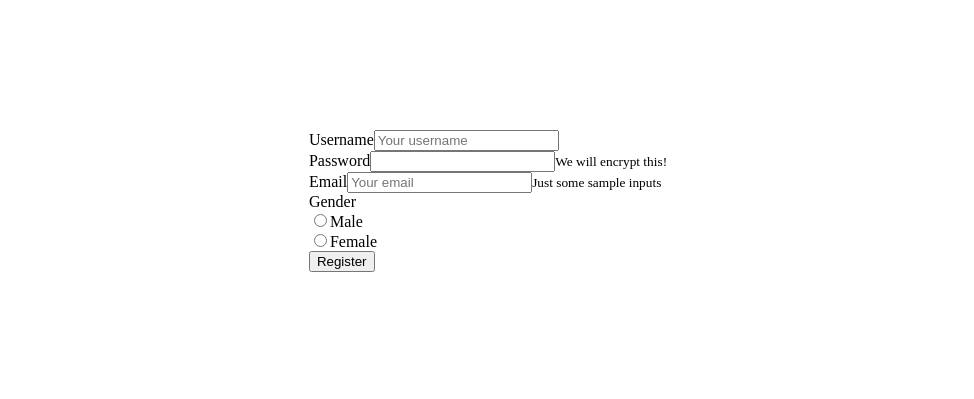
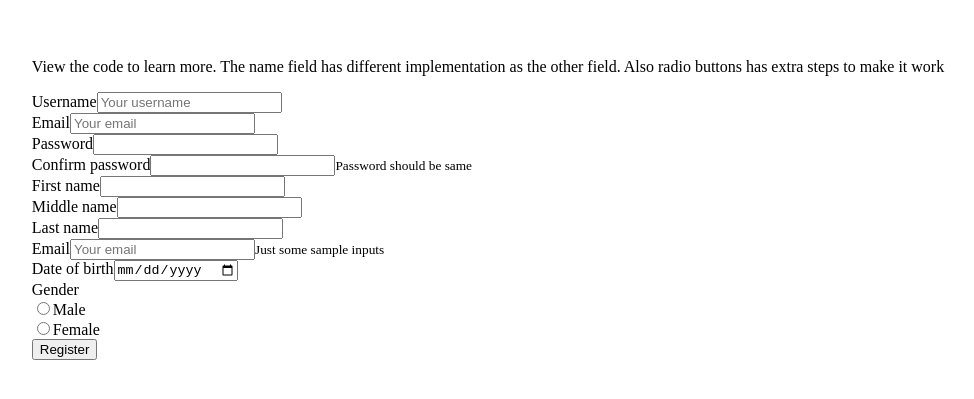
Before and after one commit to jamols09/next-practice, a Next.js app: page /form in a window 1280 px wide. Shown: the part 207-606 px from the top of the page, without its empty margins (152-1126 px from the left). Built offline with nearby package versions, Linux system fonts and the light colour scheme.

Commit message:
Added Inputs & password validation

```diff
--- a/components/FormPage.js
+++ b/components/FormPage.js
@@ -1,35 +1,132 @@
 import { Form, Button, Col, Row } from 'react-bootstrap'
-import { useState } from 'react'
+import { useState, useEffect } from 'react'
+import axios from 'axios'
 
 function FormPage() {
-    const [rsex, setSex] = useState({ sex: "" })
-    console.log(rsex, "useState")
-    const { sex } = rsex
+    const [data, setData] = useState({
+        username: '',
+        password: '',
+        email: '',
+        sex: '',
+        first_name: '',
+        middle_name: '',
+        last_name: '',
+        birth: '',
+    })
+    const { sex } = data
 
+    const [validpass, setPass] = useState({ password: '', confirm_password: '', isValid : false})
+    useEffect(() => {
+        console.log(validpass)
+    }, [validpass])
+
+    //you cannot log immidiately on useState since useState is asynchronous
+    //therefore console.log will execute even if its after setting on useState's function
+    // console.log(rsex, "oldValue?")
     const selS = (e) => {
         setSex(oldVal => ({
             ...oldVal,
             sex: e.target.value
         }))
-        //you cannot log immidiately on useState since useState is asynchronous
-        //therefore console.log will execute even if its after setting on useState's function
-        // console.log(rsex, "oldValue?")
     }
 
+    const handleInput = (input,e) => {
+        // sample
+        // const key = "123"
+        // const obj = {
+        //     [key] : [key]
+        // }
+
+        setData((prevData) => {
+            return {
+                ...prevData,
+                [input]: e.target.value //[input] means "take whatever string value is in input, and use it as the key here"
+            }
+        })
+   }
+
+    const passValidation = (input,e) => {
+
+        setPass(prevPass => ({
+            ...prevPass,
+            [input]: e.target.value
+        }))
+
+        if(validpass.confirm_password) {
+            if(validpass.password === validpass.confirm_password) {
+                setPass(prevState => ({
+                    ...prevState,
+                    isValid: true
+                }))
+            }
+        } else {
+
+        }
+    }
+
+    const handleSubmit = async (e) => {
+        e.preventDefault()
+        try {
+            const result = await axios.post('http://nextserver.test/api/users', data)
+            console.log(result, "Result")
+        } catch (error) {
+            console.log(error)
+        }
+    }
+
+
+
+
    return (
-    <Form>
+
+    <Form onSubmit={handleSubmit}>
+        <p>View the code to learn more. The name field has different implementation as the other field. Also radio buttons has extra steps to make it work</p>
         <Row>
             <Col>
-                <Form.Group >
+                <Form.Group>
                     <Form.Label>Username</Form.Label>
-                    <Form.Control id="username" type="text" placeholder="Your username"></Form.Control>
+                    <Form.Control id="username" name="username" type="text" onChange={(e) => setData((prevData) => {return {...prevData,name: e.target.value}})} placeholder="Your username"></Form.Control>
                 </Form.Group>
             </Col>
             <Col>
                 <Form.Group >
+                    <Form.Label>Email</Form.Label>
+                    <Form.Control id="email" type="email" name="email" placeholder="Your email" onChange={(e) => handleInput('email',e)} ></Form.Control>
+                </Form.Group>
+            </Col>
+        </Row>
+        <Row>
+            <Col>
+                <Form.Group >
                     <Form.Label>Password</Form.Label>
-                    <Form.Control id="password" type="password"></Form.Control>
-                    <Form.Text className="text-muted">We will encrypt this!</Form.Text>
+                    <Form.Control id="password" name="password" type="password" onChange={(e) => passValidation('password',e)}></Form.Control>
+                </Form.Group>
+            </Col>
+            <Col>
+                <Form.Group >
+                    <Form.Label>Confirm password</Form.Label>
+                    <Form.Control id="confirm_password" name="confirm_password" type="password" onChange={(e) => passValidation('confirm_password',e)}></Form.Control>
+                    <Form.Text className="text-danger">Password should be same</Form.Text>
+                </Form.Group>
+            </Col>
+        </Row>
+        <Row>
+            <Col>
+                <Form.Group>
+                    <Form.Label>First name</Form.Label>
+                    <Form.Control id="first_name" name="first_name" type="text" onChange={(e) => handleInput('first_name',e)} ></Form.Control>
+                </Form.Group>
+            </Col>
+            <Col>
+                <Form.Group >
+                    <Form.Label>Middle name</Form.Label>
+                    <Form.Control id="middle_name" name="middle_name" type="text" onChange={(e) => handleInput('middle_name',e)} ></Form.Control>
+                </Form.Group>
+            </Col>
+            <Col>
+                <Form.Group >
+                    <Form.Label>Last name</Form.Label>
+                    <Form.Control id="last_name" type="text" name="last_name" onChange={(e) => handleInput('last_name',e)} ></Form.Control>
                 </Form.Group>
             </Col>
         </Row>
@@ -37,38 +134,48 @@ function FormPage() {
             <Col>
                 <Form.Group >
                     <Form.Label>Email</Form.Label>
-                    <Form.Control id="email" type="email" placeholder="Your email"></Form.Control>
+                    <Form.Control id="email" type="email" name="email" placeholder="Your email" onChange={(e) => handleInput('email',e)} ></Form.Control>
                     <Form.Text className="text-muted">Just some sample inputs</Form.Text>
                 </Form.Group>
             </Col>
             <Col>
-
+                <Form.Group >
+                    <Form.Label>Date of birth</Form.Label>
+                    <Form.Control id="birth" name="birth" type="date"></Form.Control>
+                </Form.Group>
+            </Col>
+        </Row>
+        <Row>
+            <Col>
                 <Form.Label>Gender</Form.Label>
                 <Form.Group >
                     <Row>
                         <Col>
                             <Form.Check
-                            value="male"
+                                value="M"
                                 id="maleRadio"
                                 type="radio"
                                 label="Male"
-                            onChange={selS}
-                            checked={sex === 'male' ? true : false}
+                                onChange={(e) => handleInput('sex', e)}
+                                checked={sex === 'M' ? true : false}
                             />
                         </Col>
                         <Col>
                             <Form.Check
-                            value="female"
+                                value="F"
                                 id="femaleRadio"
                                 type="radio"
                                 label="Female"
-                            onChange={selS}
-                            checked={sex === 'female' ? true : false}
+                                onChange={(e) => handleInput('sex', e)}
+                                checked={sex === 'F' ? true : false}
                             />
                         </Col>
                     </Row>
                 </Form.Group>
             </Col>
+            <Col></Col>
+            <Col></Col>
+            <Col></Col>
         </Row>
         <Button variant="info" type="submit">Register</Button>
     </Form>
```
Lines whose indentation alone changed are shown as unchanged.
